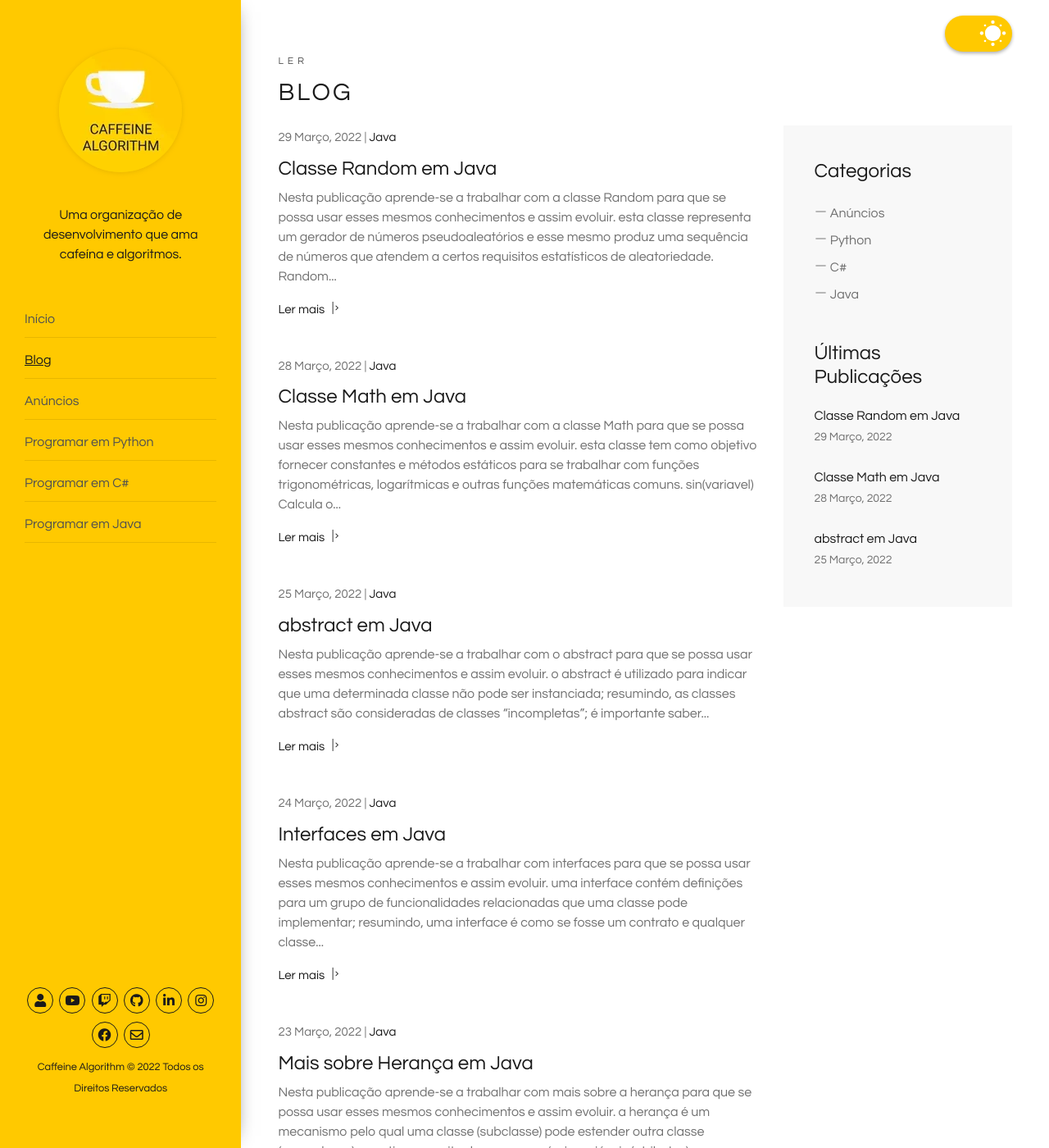
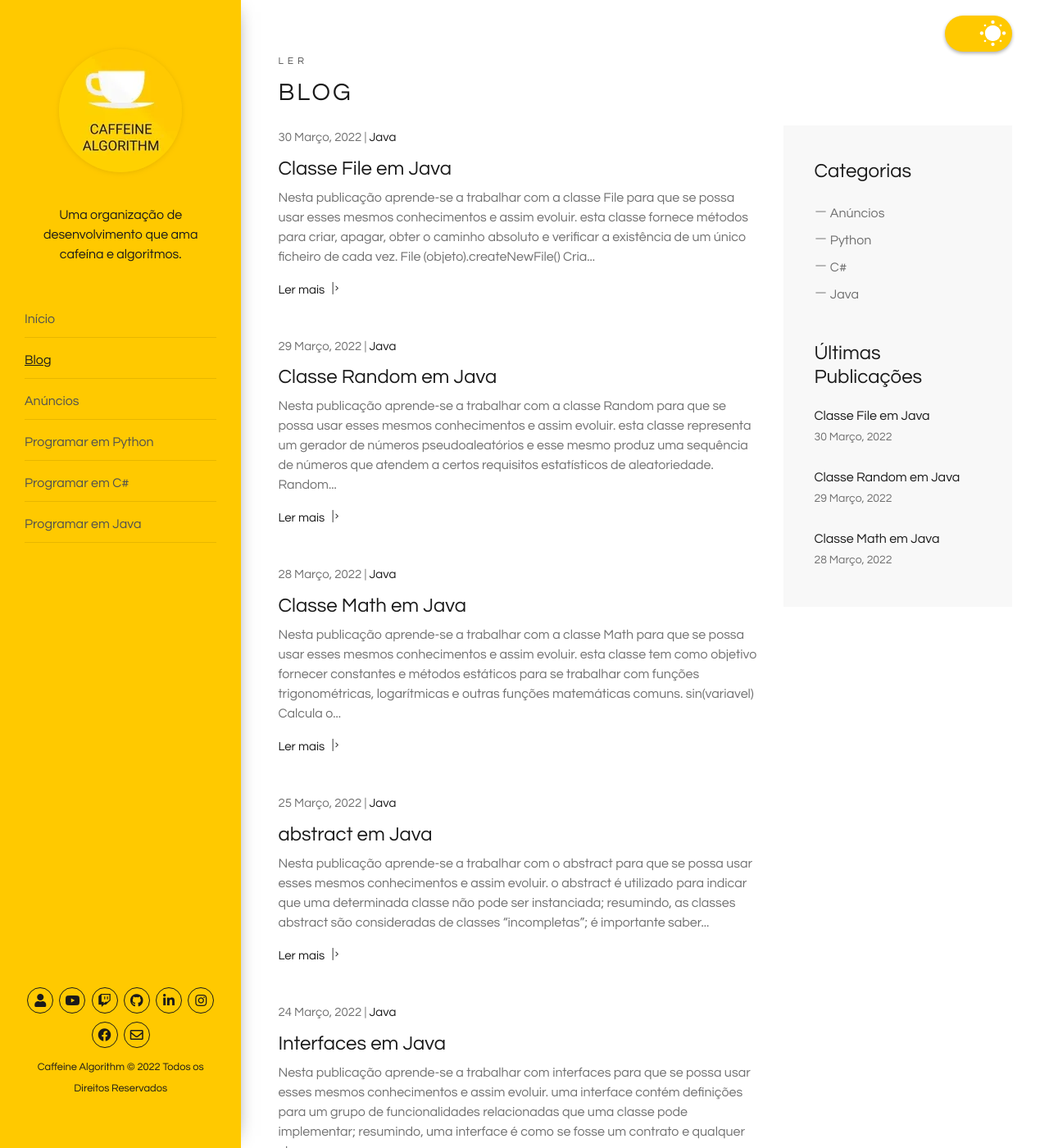
Before and after one commit to caffeinealgorithm/caffeinealgorithm.github.io, a Jekyll site: the page built from blog/index.html, in a window 1280 px wide and 1400 px high. Shown: the whole window at 82% size. Built offline with Jekyll 4.4.1, drawn with Linux system fonts in a browser that asks for light colours; the list of posts is cut into pages by our own code; some of the changed text lies outside the part shown.

Commit message:
Add 39º episode of the Java programming series

````diff
--- /dev/null
+++ b/_posts/2022-03-30-classe-file-em-java.md
@@ -0,0 +1,59 @@
+---
+layout: post
+excerpt: Blog
+title: 'Classe File em Java'
+description: 'Descobre como se trabalha com a classe File na linguagem de programação Java. Obtém respostas às tuas dúvidas com a teoria e os exemplos apresentados.'
+keywords: 'java, classe file, classe, file, publicação'
+date: 2022-03-30
+categories: [Java]
+---
+
+Nesta publicação aprende-se a trabalhar com a classe File para que se possa usar esses mesmos conhecimentos e assim evoluir.
+
+- esta classe fornece métodos para criar, apagar, obter o caminho absoluto e verificar a existência de um único ficheiro de cada vez.
+
+`File (objeto).createNewFile()` | Cria um ficheiro no caminho especificado
+`File (objeto).delete()` | Apaga o determinado ficheiro
+`File (objeto).getAbsolutePath()` | Obtém o caminho absoluto do ficheiro
+`File (objeto).exists()` | Verifica se o dado ficheiro existe ou não
+
+```java
+package com.caffeinealgorithm.programaremjava;
+
+import java.io.File;
+import java.io.IOException;
+
+public class ClasseFile {
+  private File ficheiro = new File("Ficheiro.txt");
+
+  public void Run() {
+    /*
+      try {
+        ficheiro.createNewFile();
+      }
+      catch (IOException excecao) {
+        System.out.println(excecao);
+      }
+    */
+
+    ficheiro.delete();
+
+    // System.out.println(ficheiro.getAbsolutePath());
+
+    if (ficheiro.exists())
+      System.out.println("O ficheiro \"Ficheiro.txt\" existe.");
+    else
+      System.out.println("O ficheiro \"Ficheiro.txt\" não existe.");
+  }
+}
+
+// O ficheiro "Ficheiro.txt" não existe.
+```
+
+<div class="video-container">
+  <iframe src="https://www.youtube.com/embed/_d2WykDSZyM" frameborder="0" allowfullscreen></iframe>
+</div>
+
+Não te esqueças de [assistir ao vídeo](https://youtu.be/_d2WykDSZyM){:target="\_blank"} e podes sempre ler esta publicação [em inglês](https://nelsonsilvadev.com/blog/20220330/file-class-in-java/){:target="\_blank"}.
+
+### _Happy coding!_
--- a/index.html
+++ b/index.html
@@ -76,7 +76,7 @@ keywords: organização, desenvolvimento, cafeína, algoritmos, publicações, v
       </div>
 
       <div class="row">
-        {% for video in site.java %} {% if video.id == "/java/38" %}
+        {% for video in site.java %} {% if video.id == "/java/39" %}
         <div class="col-xs-12 col-sm-3 col-sm-6 col-lg-6 col-xl-3">
           <a
             href="https://www.youtube.com/embed/{{ video.custom_id }}"
````
Also changed, not shown: _java/39.md (added, +5 -0 lines), assets/img/playlists/java/39.png (added), assets/img/playlists/java/39.webp (added).
